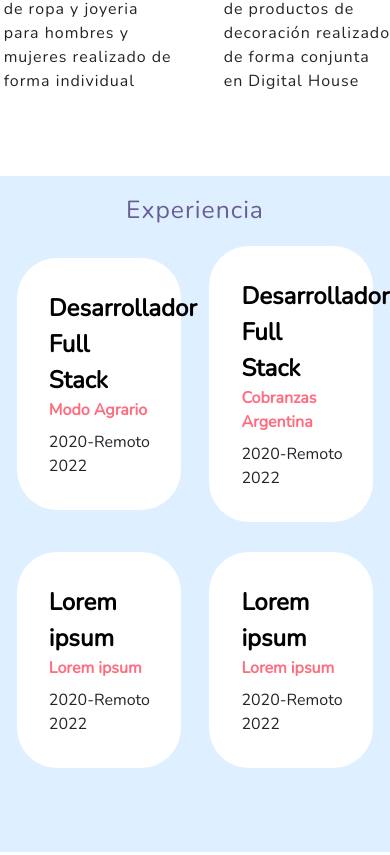
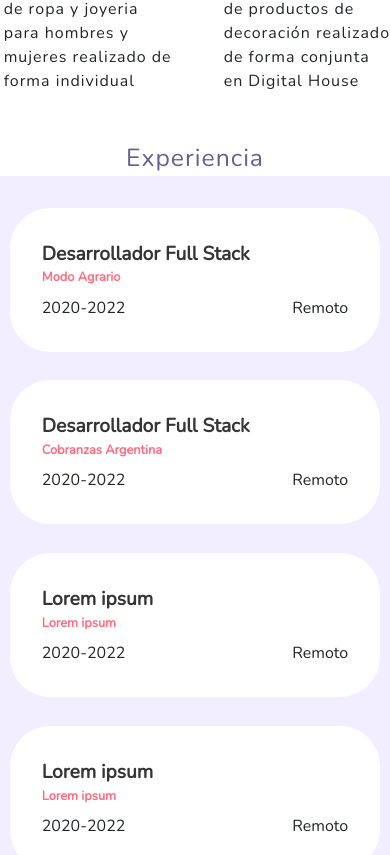
Before and after one commit to matias798/portfolio-nextjs, a Next.js app: page / in a window 390 px wide. Shown: the part 1454-2309 px from the top of the page. Built offline with nearby package versions, Linux system fonts and the light colour scheme.

Commit message:
New styles 🖌️ in experience component

```diff
--- a/styles/Experience.module.css
+++ b/styles/Experience.module.css
@@ -1,18 +1,19 @@
 .Bg {
-    background-color: #DEF0FF;
+    background-color: #F2EEFF ;
     width: 100%;
     height: 80vh;
     margin: 0;
     padding: 0;
-
-
+    display: flex;
+    flex-direction: column;
+    align-content: center;
+    justify-content: center;
 }
 
 
 .Title {
+    text-align: center;
     margin: 0;
-    text-align: center;
-    padding-top: 20px;
     padding-bottom: 20px;
 }
 
@@ -22,14 +23,14 @@
     flex-wrap: wrap;
     align-items: center;
     align-content: center;
-    background-color: #DEF0FF;
+    background-color: #F2EEFF;
 }
 
 .Card {
     background-color: #FFFFFF;
     align-content: center;
     width: 42%;
-    height: 30%;
+    height: 40%;
     justify-content: center;
     border-radius: 40px;
     display: flex;
@@ -43,7 +44,7 @@
 .ItemTitle {
     font-size: 1.5em;
     font-weight: bold;
-    color: #000000;
+    color: #353535;
     text-align: flex-start;
 }
 
@@ -53,3 +54,33 @@
     color: #FF6E80;
     text-align: flex-start;
 }
+
+/* Mobile version */
+@media (max-width: 768px) {
+
+    .Bg {
+        width: 100vw;
+    }
+
+    .Container {
+        flex-direction: column;
+        align-items: center;
+        justify-content: center;
+    }
+
+    .Card {
+        width: 95%;
+        height: auto;
+        margin: 0;
+        margin-top: 0.9em;
+        margin-bottom: 0.9em;
+    }
+
+    .ItemTitle {
+        font-size: 1.2em;
+    }
+
+    .WorkedAt {
+        font-size: 0.8em;
+    }
+}
```
